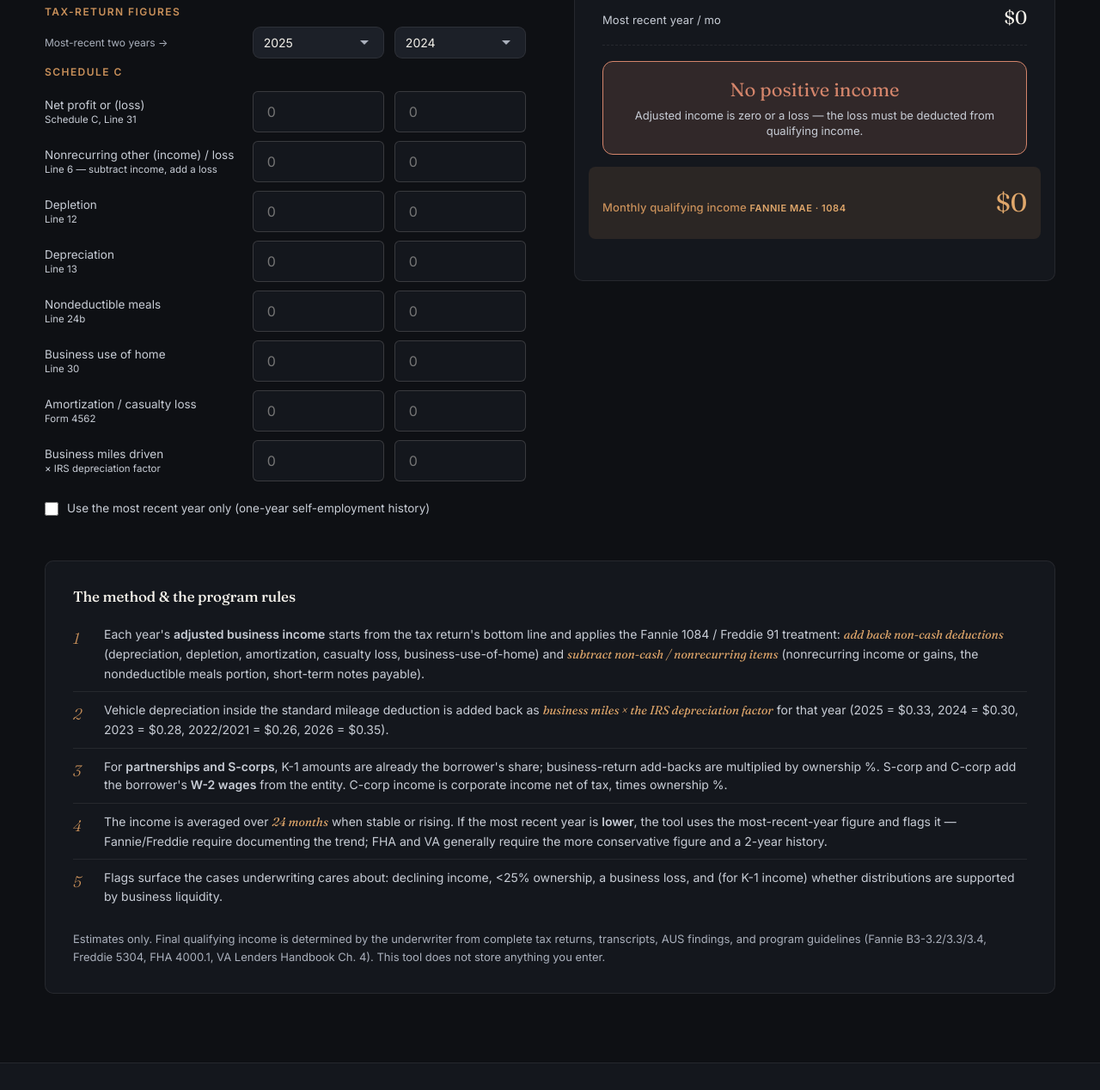
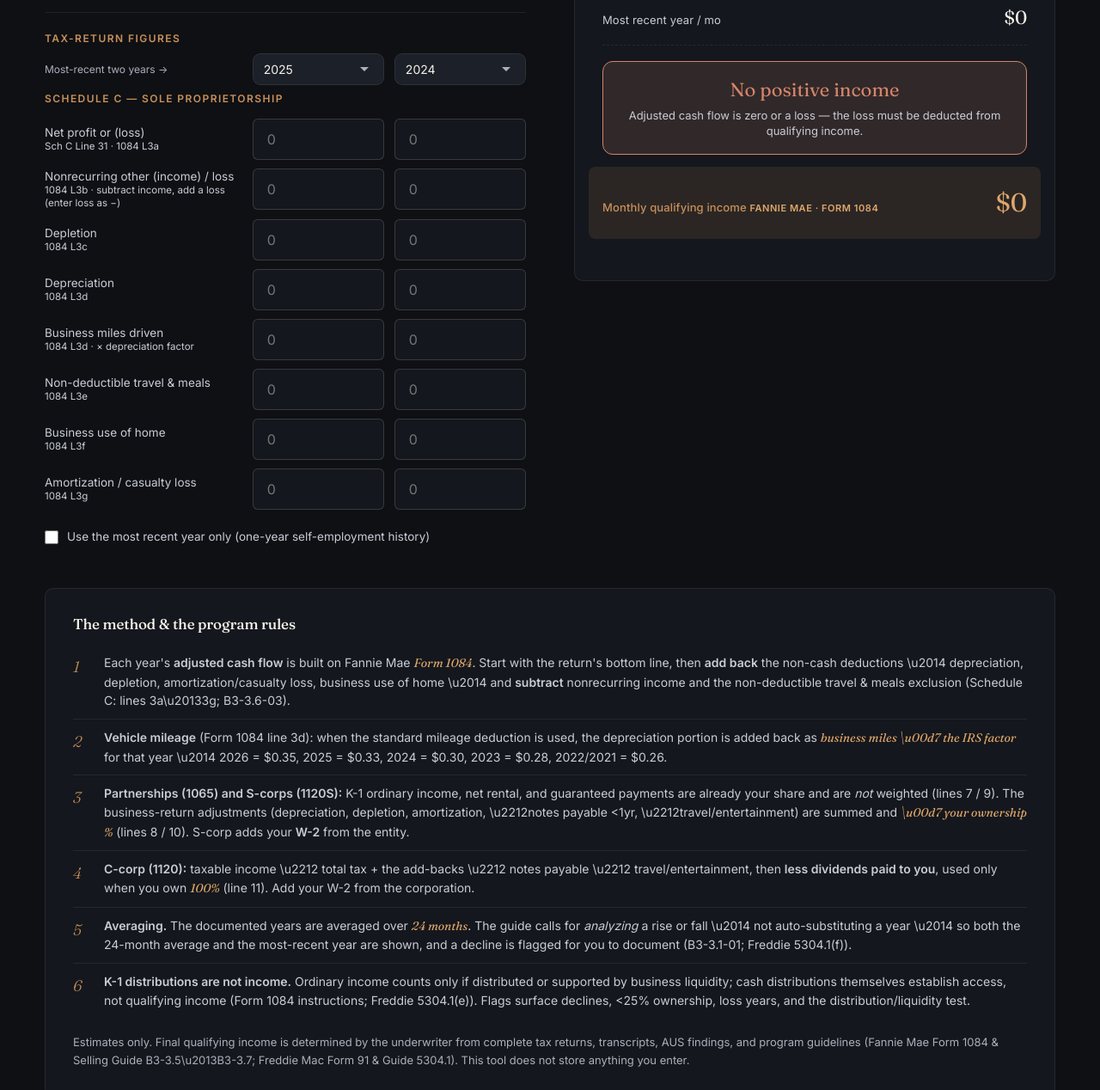
Before and after one commit to bacisys/TheLODesk, a plain HTML site: page self-employed-income.html in a window 1280 px wide. Shown: the part 834-2102 px from the top of the page at 86% size. Drawn offline with Linux system fonts and the light colour scheme.

Commit message:
Rebuild self-employed income engine line-for-line to Fannie Form 1084

```diff
--- a/desk.css
+++ b/desk.css
@@ -785,6 +785,10 @@ footer.site-footer {
   .eyebrow, .result-panel .eyebrow { color:#a4733f !important; font-size:7pt !important; }
   .result-value { color:#1b1b1b !important; font-size:9.5pt !important; }
   .result-row.headline .result-value { font-size:11.5pt !important; }
+  /* keep the headline qualifying value from clipping at the page edge */
+  .result-row { flex-wrap:wrap !important; }
+  .result-row .result-value { white-space:nowrap !important; padding-left:6pt !important; }
+  .result-row.headline .regime-tag { display:block !important; margin-top:1pt; }
   .regime-tag { color:#a4733f !important; }
 
   .field, .check-toggle { margin:0 0 2pt !important; }
--- a/self-employed-income.html
+++ b/self-employed-income.html
@@ -109,7 +109,7 @@
     <div class="tool-page-head">
       <div class="breadcrumb"><a href="index.html">The Desk</a> · Income · <span style="color: var(--bone);">Self-Employed Income</span></div>
       <h1>Self-Employed <em>Income</em></h1>
-      <p class="tool-lede">Qualifying income from the tax returns the way underwriting runs it — <strong style="color:var(--bone);">Schedule C, Partnership (1065), S-Corp (1120S), and C-Corp (1120)</strong> — using Fannie Mae <strong style="color:var(--bone);">Form 1084</strong> / Freddie Mac <strong style="color:var(--bone);">Form 91</strong> add-backs, then the averaging and flags for your loan program.</p>
+      <p class="tool-lede">Qualifying income built line-for-line on Fannie Mae's <strong style="color:var(--bone);">Form 1084 — Cash Flow Analysis</strong>, for <strong style="color:var(--bone);">Schedule C, Partnership (1065), S-Corp (1120S), and C-Corp (1120)</strong>: the tax-return add-backs, ownership weighting, two-year averaging, and the flags underwriting looks for.</p>
     </div>
 
     <button type="button" class="print-btn no-print" onclick="window.print()">
@@ -122,12 +122,10 @@
         <h3>Inputs</h3>
         <p class="calc-sub">Pick the program and business type, then enter the line items for two years.</p>
 
-        <div class="subhead">Loan program</div>
-        <div class="seg" id="program-seg">
-          <button data-prog="fannie" class="active" type="button">Fannie Mae</button>
-          <button data-prog="freddie" type="button">Freddie Mac</button>
-          <button data-prog="fha" type="button">FHA</button>
-          <button data-prog="va" type="button">VA</button>
+        <div class="subhead">Basis</div>
+        <div class="field" style="margin-bottom:6px;">
+          <span class="regime-tag">Fannie Mae · Form 1084</span>
+          <p class="field-hint">Cash Flow Analysis worksheet — every line below maps to a Form 1084 line. Freddie Mac (Form 91) is nearly identical and gets added as a toggle once that form is loaded.</p>
         </div>
 
         <div class="subhead">Business structure</div>
@@ -142,7 +140,7 @@
         <div class="field" id="ownership-field">
           <label class="field-label" for="ownership">Borrower ownership %</label>
           <div class="input-wrap with-suffix" data-suffix="%" style="position:relative;"><input type="number" id="ownership" value="100" step="1" min="0" max="100"></div>
-          <p class="field-hint">Below 25% is generally not treated as self-employed. Business-return add-backs are weighted by this share; K-1 amounts are already your share.</p>
+          <p class="field-hint">Below 25% is generally not treated as self-employed. For partnerships and S-corps the business-return adjustments are multiplied by this share (K-1 amounts are already your share); a C-corp's income is used only at 100% ownership.</p>
         </div>
 
         <div class="subhead">Tax-return figures</div>
@@ -196,14 +194,15 @@
     <div class="math-notes">
       <h4>The method &amp; the program rules</h4>
       <ol class="math-list">
-        <li>Each year's <strong>adjusted business income</strong> starts from the tax return's bottom line and applies the Fannie 1084 / Freddie 91 treatment: <span class="formula">add back non-cash deductions</span> (depreciation, depletion, amortization, casualty loss, business-use-of-home) and <span class="formula">subtract non-cash / nonrecurring items</span> (nonrecurring income or gains, the nondeductible meals portion, short-term notes payable).</li>
-        <li>Vehicle depreciation inside the standard mileage deduction is added back as <span class="formula">business miles × the IRS depreciation factor</span> for that year (2025 = $0.33, 2024 = $0.30, 2023 = $0.28, 2022/2021 = $0.26, 2026 = $0.35).</li>
-        <li>For <strong>partnerships and S-corps</strong>, K-1 amounts are already the borrower's share; business-return add-backs are multiplied by ownership %. S-corp and C-corp add the borrower's <strong>W-2 wages</strong> from the entity. C-corp income is corporate income net of tax, times ownership %.</li>
-        <li>The income is averaged over <span class="formula">24 months</span> when stable or rising. If the most recent year is <strong>lower</strong>, the tool uses the most-recent-year figure and flags it — Fannie/Freddie require documenting the trend; FHA and VA generally require the more conservative figure and a 2-year history.</li>
-        <li>Flags surface the cases underwriting cares about: declining income, &lt;25% ownership, a business loss, and (for K-1 income) whether distributions are supported by business liquidity.</li>
+        <li>Each year's <strong>adjusted cash flow</strong> is built on Fannie Mae <span class="formula">Form 1084</span>. Start with the return's bottom line, then <strong>add back</strong> the non-cash deductions \u2014 depreciation, depletion, amortization/casualty loss, business use of home \u2014 and <strong>subtract</strong> nonrecurring income and the non-deductible travel & meals exclusion (Schedule C: lines 3a\u20133g; B3-3.6-03).</li>
+        <li><strong>Vehicle mileage</strong> (Form 1084 line 3d): when the standard mileage deduction is used, the depreciation portion is added back as <span class="formula">business miles \u00d7 the IRS factor</span> for that year \u2014 2026 = $0.35, 2025 = $0.33, 2024 = $0.30, 2023 = $0.28, 2022/2021 = $0.26.</li>
+        <li><strong>Partnerships (1065) and S-corps (1120S):</strong> K-1 ordinary income, net rental, and guaranteed payments are already your share and are <em>not</em> weighted (lines 7 / 9). The business-return adjustments (depreciation, depletion, amortization, \u2212notes payable &lt;1yr, \u2212travel/entertainment) are summed and <span class="formula">\u00d7 your ownership %</span> (lines 8 / 10). S-corp adds your <strong>W-2</strong> from the entity.</li>
+        <li><strong>C-corp (1120):</strong> taxable income \u2212 total tax + the add-backs \u2212 notes payable \u2212 travel/entertainment, then <strong>less dividends paid to you</strong>, used only when you own <span class="formula">100%</span> (line 11). Add your W-2 from the corporation.</li>
+        <li><strong>Averaging.</strong> The documented years are averaged over <span class="formula">24 months</span>. The guide calls for <em>analyzing</em> a rise or fall \u2014 not auto-substituting a year \u2014 so both the 24-month average and the most-recent year are shown, and a decline is flagged for you to document (B3-3.1-01; Freddie 5304.1(f)).</li>
+        <li><strong>K-1 distributions are not income.</strong> Ordinary income counts only if distributed or supported by business liquidity; cash distributions themselves establish access, not qualifying income (Form 1084 instructions; Freddie 5304.1(e)). Flags surface declines, &lt;25% ownership, loss years, and the distribution/liquidity test.</li>
       </ol>
       <p style="font-size:13px;color:var(--charcoal-300);line-height:1.6;margin-top:18px;">
-        Estimates only. Final qualifying income is determined by the underwriter from complete tax returns, transcripts, AUS findings, and program guidelines (Fannie B3-3.2/3.3/3.4, Freddie 5304, FHA 4000.1, VA Lenders Handbook Ch. 4). This tool does not store anything you enter.
+        Estimates only. Final qualifying income is determined by the underwriter from complete tax returns, transcripts, AUS findings, and program guidelines (Fannie Mae Form 1084 &amp; Selling Guide B3-3.5\u2013B3-3.7; Freddie Mac Form 91 &amp; Guide 5304.1). This tool does not store anything you enter.
       </p>
     </div>
 
@@ -257,62 +256,58 @@
   // IRS depreciation portion of the standard mileage rate, by tax year
   const MILE = { 2021:0.26, 2022:0.26, 2023:0.28, 2024:0.30, 2025:0.33, 2026:0.35 };
 
-  const PROGRAMS = {
-    fannie:  { name:'Fannie Mae', tag:'1084', twoYr:false },
-    freddie: { name:'Freddie Mac', tag:'Form 91', twoYr:false },
-    fha:     { name:'FHA', tag:'4000.1', twoYr:true },
-    va:      { name:'VA', tag:'Lenders Hbk', twoYr:true }
-  };
-
-  // h = sub-section header rendered before this line. own = weight by ownership %. mileage = miles x factor.
+  // Form 1084 line map. h = sub-header before this line. own = part of the business-return
+  // subtotal multiplied by ownership %. mileage = business miles x IRS depreciation factor.
   const STRUCTURES = {
     soleprop: { ownership:false, lines:[
-      { key:'net',   label:'Net profit or (loss)', sub:'Schedule C, Line 31', sign:1, h:'Schedule C' },
-      { key:'nonrec',label:'Nonrecurring other (income) / loss', sub:'Line 6 — subtract income, add a loss', sign:-1 },
-      { key:'deplt', label:'Depletion', sub:'Line 12', sign:1 },
-      { key:'deprec',label:'Depreciation', sub:'Line 13', sign:1 },
-      { key:'meals', label:'Nondeductible meals', sub:'Line 24b', sign:-1 },
-      { key:'home',  label:'Business use of home', sub:'Line 30', sign:1 },
-      { key:'amort', label:'Amortization / casualty loss', sub:'Form 4562', sign:1 },
-      { key:'miles', label:'Business miles driven', sub:'× IRS depreciation factor', sign:1, mileage:true }
+      { key:'net',   label:'Net profit or (loss)', sub:'Sch C Line 31 \u00b7 1084 L3a', sign:1, h:'Schedule C \u2014 sole proprietorship' },
+      { key:'nonrec',label:'Nonrecurring other (income) / loss', sub:'1084 L3b \u00b7 subtract income, add a loss (enter loss as \u2212)', sign:-1 },
+      { key:'deplt', label:'Depletion', sub:'1084 L3c', sign:1 },
+      { key:'deprec',label:'Depreciation', sub:'1084 L3d', sign:1 },
+      { key:'miles', label:'Business miles driven', sub:'1084 L3d \u00b7 \u00d7 depreciation factor', sign:1, mileage:true },
+      { key:'meals', label:'Non-deductible travel & meals', sub:'1084 L3e', sign:-1 },
+      { key:'home',  label:'Business use of home', sub:'1084 L3f', sign:1 },
+      { key:'amort', label:'Amortization / casualty loss', sub:'1084 L3g', sign:1 }
     ]},
     partnership: { ownership:true, lines:[
-      { key:'k1ord', label:'Ordinary business income', sub:'K-1 Line 1 — your share', sign:1, h:'From the K-1 (already your share)' },
-      { key:'k1rent',label:'Net rental real estate / other rental', sub:'K-1 Lines 2–3', sign:1 },
-      { key:'gtd',   label:'Guaranteed payments to partner', sub:'K-1 Line 4', sign:1 },
-      { key:'bdeprec',label:'Depreciation', sub:'1065 / Form 4562', sign:1, own:true, h:'From the 1065 — weighted by ownership %' },
-      { key:'bdeplt',label:'Depletion', sub:'1065 Line 17', sign:1, own:true },
-      { key:'bamort',label:'Amortization / casualty loss', sub:'1065', sign:1, own:true },
-      { key:'bnotes',label:'Mortgages / notes payable < 1 yr', sub:'Schedule L', sign:-1, own:true },
-      { key:'bnonrec',label:'Nonrecurring other (income) / loss', sub:'1065', sign:-1, own:true },
-      { key:'bmeals',label:'Nondeductible meals & entertainment', sub:'1065', sign:-1, own:true }
+      { key:'k1ord', label:'Ordinary income (loss)', sub:'K-1 Box 1 \u00b7 1084 L7a', sign:1, h:'Schedule K-1 (1065) \u2014 already your share' },
+      { key:'k1rent',label:'Net rental real estate / other net income', sub:'K-1 Box 2\u20133 \u00b7 1084 L7b', sign:1 },
+      { key:'gtd',   label:'Guaranteed payments to partner', sub:'K-1 Box 4 \u00b7 1084 L7c (2-yr history)', sign:1 },
+      { key:'p_oth', label:'Ordinary (income) loss \u2014 other partnerships', sub:'1084 L8a', sign:-1, own:true, h:'Form 1065 adjustments \u2014 \u00d7 ownership %' },
+      { key:'p_nonrec',label:'Nonrecurring other (income) loss', sub:'1084 L8b', sign:-1, own:true },
+      { key:'p_deprec',label:'Depreciation', sub:'1084 L8c (incl. 8825)', sign:1, own:true },
+      { key:'p_deplt',label:'Depletion', sub:'1084 L8d', sign:1, own:true },
+      { key:'p_amort',label:'Amortization / casualty loss', sub:'1084 L8e', sign:1, own:true },
+      { key:'p_notes',label:'Mortgages / notes payable < 1 yr', sub:'Sch L \u00b7 1084 L8f', sign:-1, own:true },
+      { key:'p_meals',label:'Non-deductible travel & entertainment', sub:'Sch M-1 \u00b7 1084 L8g', sign:-1, own:true }
     ]},
     scorp: { ownership:true, lines:[
-      { key:'w2',    label:'W-2 wages from the S-corp to borrower', sub:'borrower\u2019s salary from the entity', sign:1, h:'Borrower compensation' },
-      { key:'k1ord', label:'Ordinary business income', sub:'K-1 Line 1 — your share', sign:1, h:'From the K-1 (already your share)' },
-      { key:'k1rent',label:'Net rental real estate / other rental', sub:'K-1 Lines 2–3', sign:1 },
-      { key:'bdeprec',label:'Depreciation', sub:'1120S / Form 4562', sign:1, own:true, h:'From the 1120S — weighted by ownership %' },
-      { key:'bdeplt',label:'Depletion', sub:'1120S', sign:1, own:true },
-      { key:'bamort',label:'Amortization / casualty loss', sub:'1120S', sign:1, own:true },
-      { key:'bnotes',label:'Mortgages / notes payable < 1 yr', sub:'Schedule L', sign:-1, own:true },
-      { key:'bnonrec',label:'Nonrecurring other (income) / loss', sub:'1120S', sign:-1, own:true },
-      { key:'bmeals',label:'Nondeductible meals & entertainment', sub:'1120S', sign:-1, own:true }
+      { key:'w2',    label:'W-2 wages from the S-corp', sub:'1084 L1', sign:1, h:'Borrower W-2 from the entity' },
+      { key:'k1ord', label:'Ordinary income (loss)', sub:'K-1 Box 1 \u00b7 1084 L9a', sign:1, h:'Schedule K-1 (1120S) \u2014 already your share' },
+      { key:'k1rent',label:'Net rental real estate / other net rental', sub:'K-1 Box 2\u20133 \u00b7 1084 L9b', sign:1 },
+      { key:'s_nonrec',label:'Nonrecurring other (income) loss', sub:'1084 L10a', sign:-1, own:true, h:'Form 1120S adjustments \u2014 \u00d7 ownership %' },
+      { key:'s_deprec',label:'Depreciation', sub:'1084 L10b (incl. 8825)', sign:1, own:true },
+      { key:'s_deplt',label:'Depletion', sub:'1084 L10c', sign:1, own:true },
+      { key:'s_amort',label:'Amortization / casualty loss', sub:'1084 L10d', sign:1, own:true },
+      { key:'s_notes',label:'Mortgages / notes payable < 1 yr', sub:'Sch L \u00b7 1084 L10e', sign:-1, own:true },
+      { key:'s_meals',label:'Non-deductible travel & entertainment', sub:'Sch M-1 \u00b7 1084 L10f', sign:-1, own:true }
     ]},
     ccorp: { ownership:true, lines:[
-      { key:'taxinc',label:'Taxable income', sub:'1120 Line 30', sign:1, own:true, h:'From the 1120 — weighted by ownership %' },
-      { key:'tax',   label:'Total tax', sub:'1120 Line 31', sign:-1, own:true },
-      { key:'cdeprec',label:'Depreciation', sub:'Form 4562', sign:1, own:true },
-      { key:'cdeplt',label:'Depletion', sub:'1120', sign:1, own:true },
-      { key:'camort',label:'Amortization / casualty loss', sub:'1120', sign:1, own:true },
-      { key:'cnol', label:'Net operating loss & special deductions', sub:'1120 Lines 29a–29b', sign:1, own:true },
-      { key:'cnonrec',label:'Nonrecurring other (income) / loss', sub:'1120', sign:-1, own:true },
-      { key:'cnotes',label:'Mortgages / notes payable < 1 yr', sub:'Schedule L', sign:-1, own:true },
-      { key:'cmeals',label:'Nondeductible meals & entertainment', sub:'1120', sign:-1, own:true },
-      { key:'w2',    label:'W-2 wages from the corp to borrower', sub:'borrower\u2019s salary from the entity', sign:1, h:'Borrower compensation' }
+      { key:'c_taxinc',label:'Taxable income', sub:'1120 \u00b7 1084 L11a', sign:1, h:'Form 1120 \u2014 regular corporation (100% owner)' },
+      { key:'c_tax',  label:'Total tax', sub:'1084 L11b', sign:-1 },
+      { key:'c_capg', label:'Nonrecurring (gains) losses', sub:'1084 L11c \u00b7 subtract gains, add losses', sign:-1 },
+      { key:'c_nonrec',label:'Nonrecurring other (income) loss', sub:'1084 L11d', sign:-1 },
+      { key:'c_deprec',label:'Depreciation', sub:'1084 L11e', sign:1 },
+      { key:'c_deplt',label:'Depletion', sub:'1084 L11f', sign:1 },
+      { key:'c_amort',label:'Amortization / casualty loss', sub:'1084 L11g', sign:1 },
+      { key:'c_nol', label:'Net operating loss & special deductions', sub:'1084 L11h', sign:1 },
+      { key:'c_notes',label:'Mortgages / notes payable < 1 yr', sub:'Sch L \u00b7 1084 L11i', sign:-1 },
+      { key:'c_meals',label:'Non-deductible travel & entertainment', sub:'Sch M-1 \u00b7 1084 L11j', sign:-1 },
+      { key:'c_div',  label:'Less: dividends paid to borrower', sub:'Sch M-2 \u00b7 1084 L11l', sign:-1 },
+      { key:'c_w2',   label:'W-2 wages from the corp', sub:'1084 L1', sign:1, h:'Borrower W-2 from the entity' }
     ]}
   };
 
-  let PROG = 'fannie';
   let STRUCT = 'soleprop';
 
   // year selectors
@@ -359,9 +354,9 @@
     let sum = 0;
     cfg.lines.forEach(line => {
       let raw = val(line.key, yr);
-      if (line.mileage) raw = raw * (MILE[taxYear] || 0);
+      if (line.mileage) raw = raw * (MILE[taxYear] || 0);   // 1084 L3d vehicle depreciation
       let c = line.sign * raw;
-      if (line.own && cfg.ownership) c *= own;
+      if (line.own) c *= own;                               // 1065/1120S business subtotal x ownership %
       sum += c;
     });
     return sum;
@@ -375,82 +370,67 @@
     $('lbl-y1').textContent = $('year1').value;
     $('lbl-y2').textContent = $('year2').value;
     $('r-y1').textContent = fmt(y1);
-    $('r-y2').textContent = oneYear ? '—' : fmt(y2);
+    $('r-y2').textContent = oneYear ? '\u2014' : fmt(y2);
 
     const avg24 = oneYear ? (y1 / 12) : ((y1 + y2) / 24);
     const recent = y1 / 12;
     $('r-avg').textContent = oneYear ? 'n/a' : fmt(avg24);
     $('r-recent').textContent = fmt(recent);
 
+    // Form 1084 / Selling Guide: average the documented years; analyze fluctuation,
+    // do not auto-substitute a year. Headline = 24-month average (or most-recent in 1-yr mode).
     const declining = !oneYear && y1 < y2;
-    let finalMonthly, verdictSub;
-    if (oneYear) {
-      finalMonthly = recent;
-      verdictSub = 'One-year history — most recent year ÷ 12.';
-    } else if (declining) {
-      finalMonthly = recent;
-      verdictSub = 'Income declined year-over-year — using the most recent (lower) year. Document the trend.';
-    } else {
-      finalMonthly = avg24;
-      verdictSub = 'Stable or rising — 24-month average.';
-    }
+    const finalMonthly = oneYear ? recent : avg24;
 
     const v = $('verdict');
     if (finalMonthly <= 0) {
       v.className = 'verdict verdict-warn';
-      v.innerHTML = 'No positive income' + '<span class="v-sub">Adjusted income is zero or a loss — the loss must be deducted from qualifying income.</span>';
+      v.innerHTML = 'No positive income<span class="v-sub">Adjusted cash flow is zero or a loss \u2014 the loss must be deducted from qualifying income.</span>';
     } else {
+      const sub = oneYear
+        ? 'One-year history \u2014 most recent year \u00f7 12.'
+        : declining
+          ? 'Income declined year-over-year. 24-month average shown; underwriting may require the lower most-recent year \u2014 document the trend.'
+          : 'Stable or rising \u2014 24-month average.';
       v.className = 'verdict ' + (declining ? 'verdict-warn' : 'verdict-pass');
-      v.innerHTML = fmt(finalMonthly) + ' / mo' + '<span class="v-sub">' + verdictSub + '</span>';
+      v.innerHTML = fmt(finalMonthly) + ' / mo<span class="v-sub">' + sub + '</span>';
     }
 
     $('r-final').textContent = fmt(Math.max(0, finalMonthly));
-    $('r-progtag').textContent = PROGRAMS[PROG].name + ' · ' + PROGRAMS[PROG].tag;
+    $('r-progtag').textContent = 'Fannie Mae \u00b7 Form 1084';
 
     renderFlags({ y1, y2, declining, oneYear, ownPct, finalMonthly });
   }
 
   function renderFlags(s){
-    const box = $('flags');
-    box.innerHTML = '';
-    const add = (html, warn) => {
-      const d = document.createElement('div');
-      d.className = 'flag' + (warn ? ' warn' : '');
-      d.innerHTML = html;
-      box.appendChild(d);
-    };
+    const box = $('flags'); box.innerHTML = '';
+    const add = (html, warn) => { const d = document.createElement('div'); d.className = 'flag' + (warn ? ' warn' : ''); d.innerHTML = html; box.appendChild(d); };
     const cfg = STRUCTURES[STRUCT];
-    const prog = PROGRAMS[PROG];
 
-    if (s.oneYear && prog.twoYr) {
-      add('<b>' + prog.name + ' generally requires a 2-year self-employment history.</b> A one-year history is the exception and needs strong compensating factors and documentation.', true);
+    if (!s.oneYear && s.declining) {
+      add('<b>Declining income.</b> Fannie wants the lower, most-recent income analyzed and the decline documented as stable and likely to continue (B3-3.1-01). The most-recent-year figure is shown above.', true);
     }
-    if (s.declining) {
-      if (prog.twoYr) add('<b>Declining income.</b> ' + prog.name + ' generally requires the more conservative figure and a written explanation of the decline.', true);
-      else add('<b>Declining income.</b> ' + prog.name + ' allows the lower figure with documentation of the trend and its likelihood of continuing.', true);
+    if (s.oneYear) {
+      add('<b>One-year history.</b> Two years is the standard; a shorter history needs a combined history in the same field plus a written stability justification (B3-3.5-01).', true);
     }
-    if (cfg.ownership && s.ownPct > 0 && s.ownPct < 25) {
-      add('<b>Below 25% ownership.</b> Not treated as self-employed — income is generally handled as variable/secondary wage and the business returns may not be required.', true);
+    if (cfg.ownership && STRUCT !== 'ccorp' && s.ownPct > 0 && s.ownPct < 25) {
+      add('<b>Below 25% ownership.</b> Not treated as self-employed \u2014 handled under the &lt;25% K-1 rules (B3-3.4-19); the business returns may not be required.', true);
     }
-    if ((s.y1 < 0 || s.y2 < 0)) {
-      add('<b>A year shows a loss.</b> A business loss reduces qualifying income and may count against the borrower; confirm it isn\u2019t one-time.', true);
+    if (STRUCT === 'ccorp' && s.ownPct > 0 && s.ownPct < 100) {
+      add('<b>C-corp under 100% ownership.</b> Form 1084 uses 1120 corporate income only at 100% ownership. Below that, qualify on W-2 and documented dividends instead.', true);
     }
-    if ((STRUCT === 'partnership' || STRUCT === 'scorp')) {
-      add('<b>Distributions vs. liquidity.</b> ' + prog.name + ' generally expects K-1 ordinary income to be supported by adequate business liquidity (or actual distributions) before it counts. Verify before relying on the full share.');
+    if (s.y1 < 0 || s.y2 < 0) {
+      add('<b>A year shows a loss.</b> The loss reduces qualifying income and may offset other income; confirm it is not one-time before relying on any add-back.', true);
     }
-    if (STRUCT === 'ccorp') {
-      add('<b>C-corp access.</b> Corporate income only counts if the borrower can document access to the funds (typically a 100% owner) and the business can support distributions.');
+    if (STRUCT === 'partnership' || STRUCT === 'scorp') {
+      add('<b>Distributions vs. liquidity.</b> K-1 ordinary income counts only if it was actually distributed, or the business has the liquidity to support the withdrawal (Form 1084 instructions; Freddie 5304.1(e)). K-1 cash distributions are not themselves qualifying income.');
     }
     if (s.finalMonthly > 0 && !s.declining && !s.oneYear) {
-      add('Using the 24-month average. If you have a YTD P&amp;L showing continued income, keep it in the file to support stability.');
+      add('Using the 24-month average. Keep a YTD P&amp;L in the file to support continued stability.');
     }
   }
 
   // events
-  $('program-seg').querySelectorAll('button').forEach(b => b.addEventListener('click', () => {
-    $('program-seg').querySelectorAll('button').forEach(x => x.classList.remove('active'));
-    b.classList.add('active'); PROG = b.dataset.prog; calc();
-  }));
   $('structure').addEventListener('change', e => { STRUCT = e.target.value; renderLines(); });
   $('ownership').addEventListener('input', calc);
   $('year1').addEventListener('change', calc);
```
